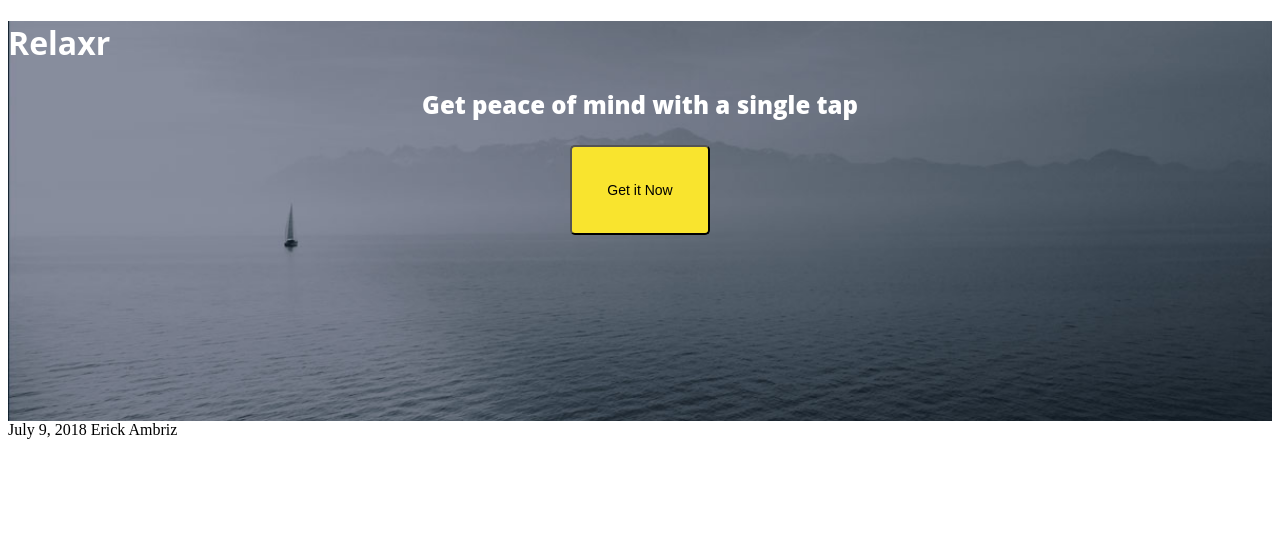
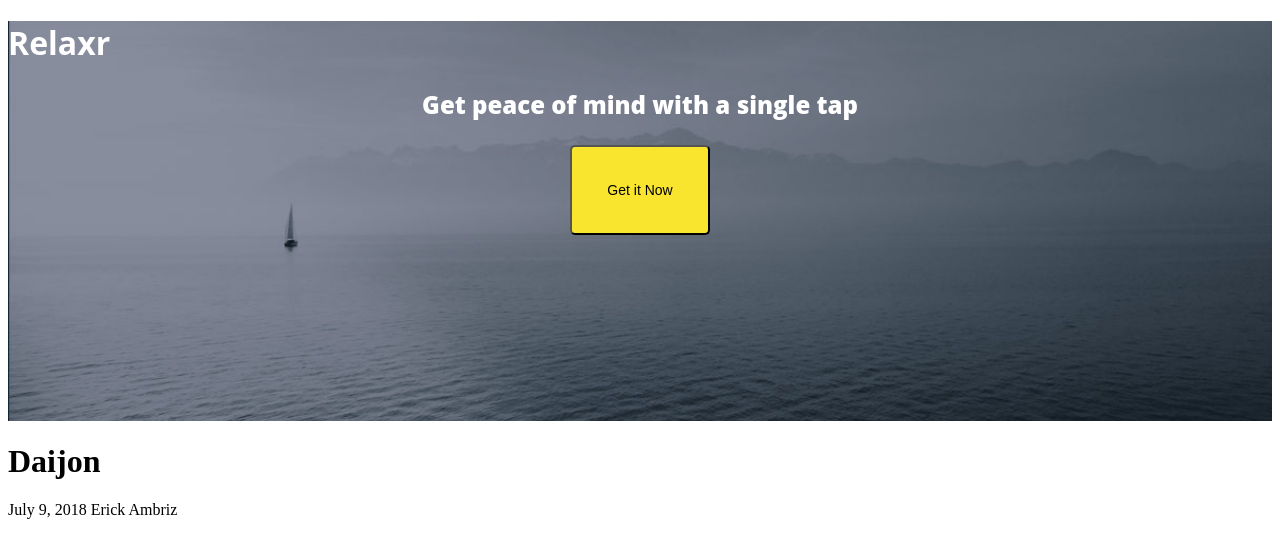
Before and after one commit to melodyyearup/relaxr, a plain HTML site: page index.html in a window 1280 px wide. Drawn offline with Linux system fonts and the light colour scheme.

Commit message:
added a header

```diff
--- a/index.html
+++ b/index.html
@@ -11,6 +11,7 @@
 	<p>Get peace of mind with a single tap</p>
 	<button>Get it Now</button>
 </div>
+<h1>Daijon</h1>
 <footer>
 	July 9, 2018 Erick Ambriz
 </footer>
```
